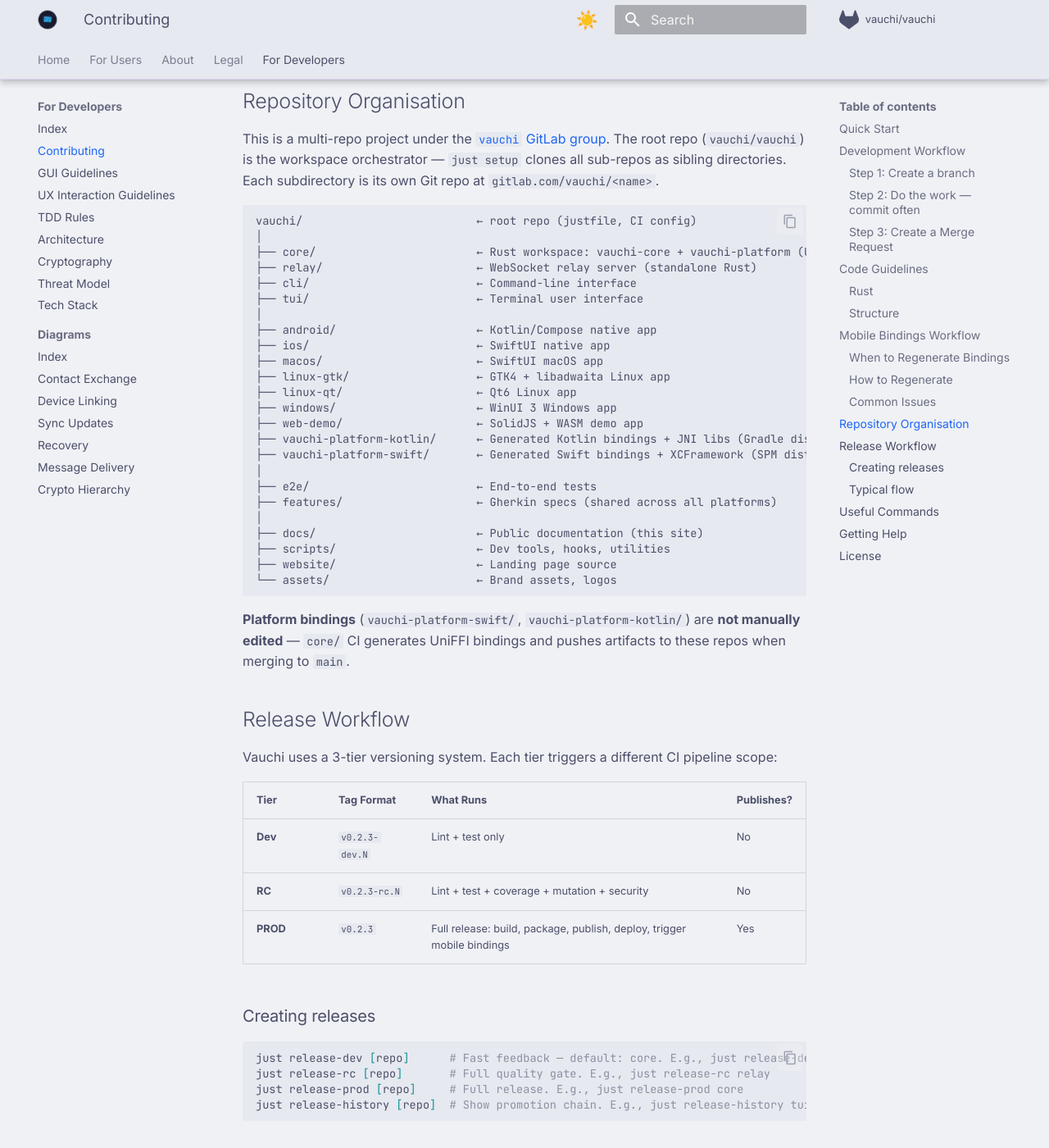
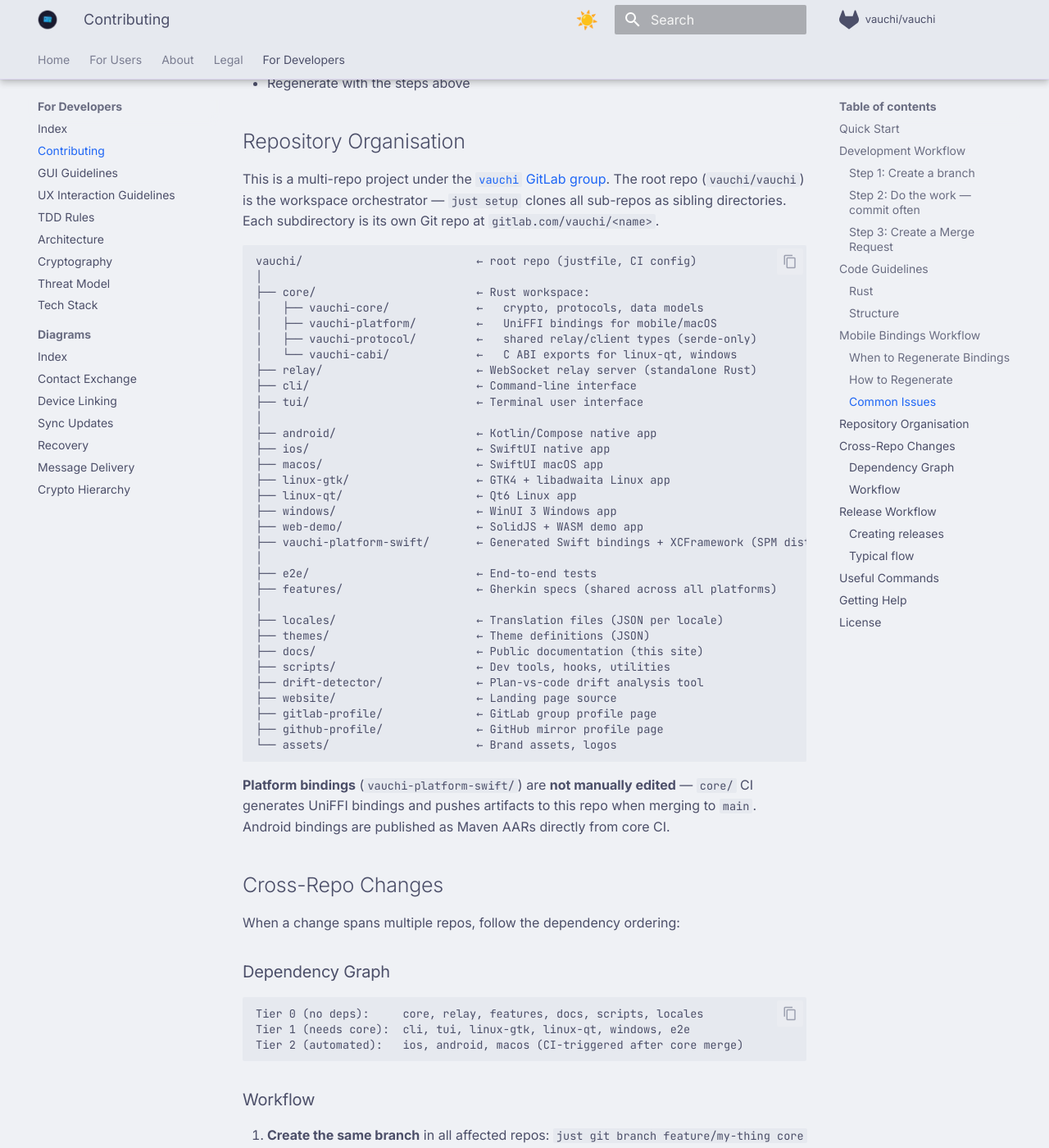
Before and after one commit to vauchi/docs, an MkDocs documentation site: the page built from docs/developers/contributing.md, in a window 1280 px wide and 1400 px high, scrolled down 3878 px. Shown: the whole window at 82% size. Built offline with MkDocs 1.6.1 and Material for MkDocs 9.7.7, drawn with Linux system fonts in a browser that asks for light colours; comment, search, counter and statistics services are not loaded; some of the changed text lies outside the part shown.

Commit message:
docs: fix contributing guide per audit T1-7
- Replace `cd core` with `cargo --manifest-path` and `core/scripts/` paths
- Move `just git branch` to primary branching instruction (before git checkout)
- Add vauchi-protocol, vauchi-cabi, locales, themes, drift-detector,
  gitlab-profile, github-profile to repo tree; remove archived vauchi-platform-kotlin
- Add cross-repo change workflow section with dependency graph and
  merge ordering (Tier 0 before Tier 1 including linux-qt/windows, Tier 2 automated)

Co-Authored-By: Claude Opus 4.6 (1M context) <noreply@anthropic.com>

````diff
--- a/docs/developers/contributing.md
+++ b/docs/developers/contributing.md
@@ -23,9 +23,17 @@ All repos have protected `main` branches — no direct pushes, merge via MR only
 
 ### Step 1: Create a branch
 
+Use `just git branch` to create branches — it handles multi-repo consistency:
+
 ```bash
-git checkout -b feature/my-feature
+# Create branch in specific repos
+just git branch feature/my-feature core cli docs
+
+# Create branch in all repos (for broad changes)
+just git branch feature/my-feature
 ```
+
+**Never use bare `git checkout -b`** for multi-repo work — branches must share the same name across repos.
 
 Branch naming: `{type}/{short-description}`
 
@@ -36,12 +44,6 @@ Branch naming: `{type}/{short-description}`
 | `refactor/` | Code restructuring |
 | `tidy/` | Structural-only cleanup (Tidy First) |
 | `investigation/` | Research/exploration |
-
-For **multi-repo features**, use the **same branch name** in every affected repo:
-
-```bash
-just git branch feature/remote-content-updates features core docs
-```
 
 ### Step 2: Do the work — commit often
 
@@ -136,19 +138,17 @@ Regenerate bindings when you:
 ### How to Regenerate
 
 ```bash
-cd core
-
 # IMPORTANT: Build without symbol stripping to preserve metadata
-RUSTFLAGS="-Cstrip=none" cargo build -p vauchi-platform --release
+RUSTFLAGS="-Cstrip=none" cargo --manifest-path core/Cargo.toml build -p vauchi-platform --release
 
 # Regenerate for both platforms (macOS required for iOS)
-./scripts/build-bindings.sh
+core/scripts/build-bindings.sh
 
 # Or regenerate Android only (works on Linux)
-./scripts/build-bindings.sh --android
+core/scripts/build-bindings.sh --android
 
 # Validate bindings have all expected types
-./scripts/validate-bindings.sh
+core/scripts/validate-bindings.sh
 ```
 
 ### Common Issues
@@ -170,7 +170,11 @@ This is a multi-repo project under the [`vauchi` GitLab group](https://gitlab.co
 ```
 vauchi/                          ← root repo (justfile, CI config)
 │
-├── core/                        ← Rust workspace: vauchi-core + vauchi-platform (UniFFI)
+├── core/                        ← Rust workspace:
+│   ├── vauchi-core/             ←   crypto, protocols, data models
+│   ├── vauchi-platform/         ←   UniFFI bindings for mobile/macOS
+│   ├── vauchi-protocol/         ←   shared relay/client types (serde-only)
+│   └── vauchi-cabi/             ←   C ABI exports for linux-qt, windows
 ├── relay/                       ← WebSocket relay server (standalone Rust)
 ├── cli/                         ← Command-line interface
 ├── tui/                         ← Terminal user interface
@@ -182,19 +186,47 @@ vauchi/                          ← root repo (justfile, CI config)
 ├── linux-qt/                    ← Qt6 Linux app
 ├── windows/                     ← WinUI 3 Windows app
 ├── web-demo/                    ← SolidJS + WASM demo app
-├── vauchi-platform-kotlin/      ← Generated Kotlin bindings + JNI libs (Gradle distribution)
 ├── vauchi-platform-swift/       ← Generated Swift bindings + XCFramework (SPM distribution)
 │
 ├── e2e/                         ← End-to-end tests
 ├── features/                    ← Gherkin specs (shared across all platforms)
 │
+├── locales/                     ← Translation files (JSON per locale)
+├── themes/                      ← Theme definitions (JSON)
 ├── docs/                        ← Public documentation (this site)
 ├── scripts/                     ← Dev tools, hooks, utilities
+├── drift-detector/              ← Plan-vs-code drift analysis tool
 ├── website/                     ← Landing page source
+├── gitlab-profile/              ← GitLab group profile page
+├── github-profile/              ← GitHub mirror profile page
 └── assets/                      ← Brand assets, logos
 ```
 
-**Platform bindings** (`vauchi-platform-swift/`, `vauchi-platform-kotlin/`) are **not manually edited** — `core/` CI generates UniFFI bindings and pushes artifacts to these repos when merging to `main`.
+**Platform bindings** (`vauchi-platform-swift/`) are **not manually edited** — `core/` CI generates UniFFI bindings and pushes artifacts to this repo when merging to `main`. Android bindings are published as Maven AARs directly from core CI.
+
+## Cross-Repo Changes
+
+When a change spans multiple repos, follow the dependency ordering:
+
+### Dependency Graph
+
+```
+Tier 0 (no deps):     core, relay, features, docs, scripts, locales
+Tier 1 (needs core):  cli, tui, linux-gtk, linux-qt, windows, e2e
+Tier 2 (automated):   ios, android, macos (CI-triggered after core merge)
+```
+
+### Workflow
+
+1. **Create the same branch** in all affected repos: `just git branch feature/my-thing core cli`
+2. **Implement Tier 0 repos first** (usually `core`), run `just check core`
+3. **Update Tier 1 repos** to use the new core API, run `just check cli` etc.
+4. **During local dev**, use path overrides in `.cargo/config.toml` so Tier 1 repos build against your local core changes (these overrides are `.gitignore`-d)
+5. **Push and create MRs** — Tier 0 as ready MRs, Tier 1 as Draft MRs
+6. **Merge Tier 0 first**, wait for CI to publish, then un-draft Tier 1 MRs
+7. iOS/Android are automatic — core's release pipeline triggers binding distribution
+
+Use `just git push-all` to push all repos at once.
 
 ## Release Workflow
 
````
